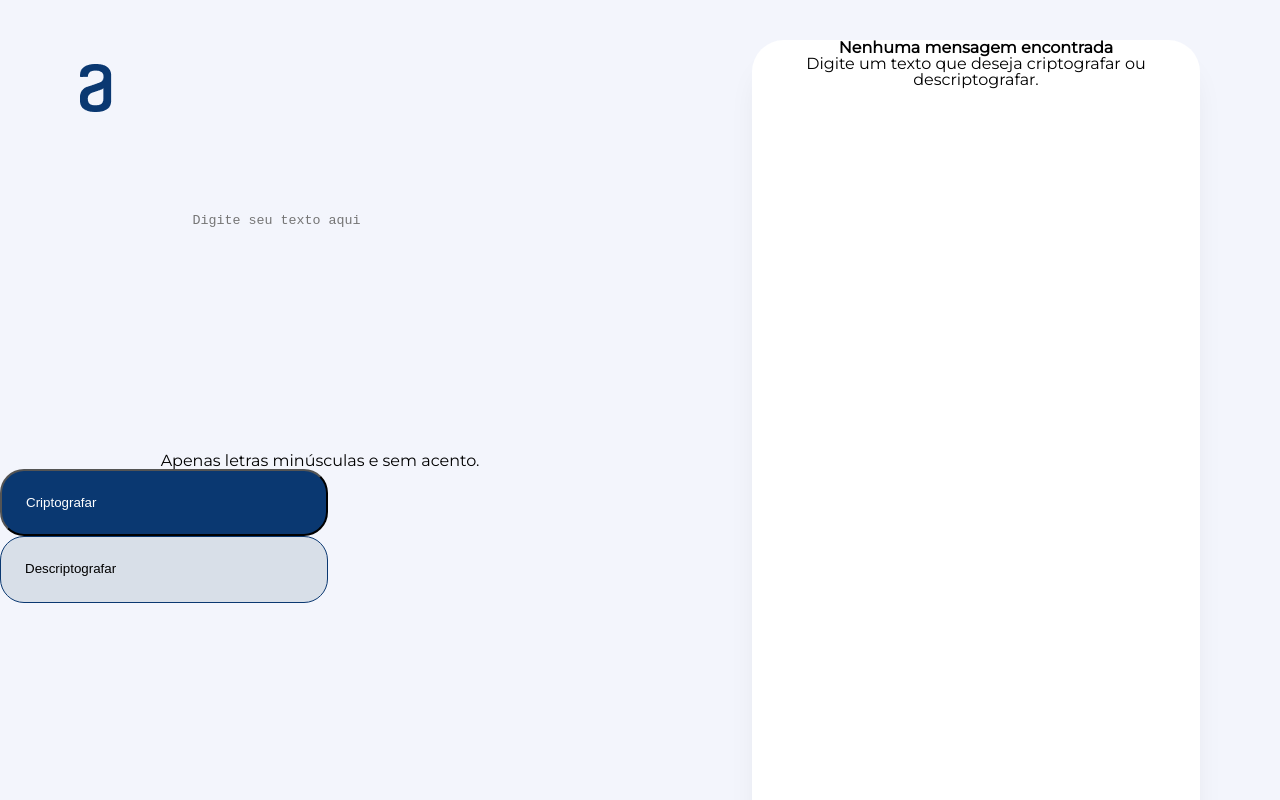
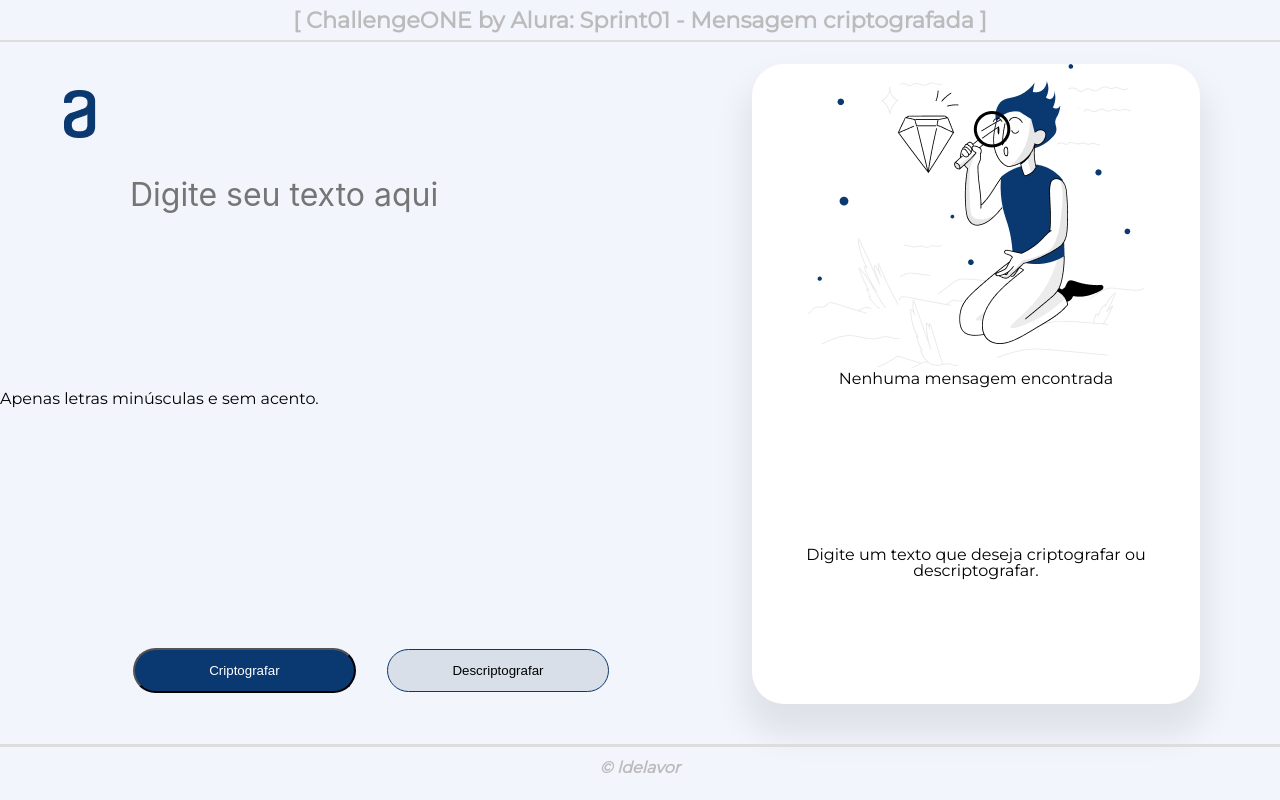
Before and after one commit to ldelavor/ChallengeOne-sprint1, a plain HTML site: page index.html in a window 1280 px wide. Shown: the top 800 px of the page. Drawn offline with Linux system fonts and the light colour scheme.

Commit message:
Avançando no CSS do desafio

```diff
--- a/index.html
+++ b/index.html
@@ -6,27 +6,42 @@
         <link rel="stylesheet" href="reset.css">
         <link rel="stylesheet" href="style.css">
         <link href="https://fonts.googleapis.com/css2?family=Montserrat&display=swap" rel="stylesheet">
+        <script src="https://code.iconify.design/iconify-icon/1.0.0/iconify-icon.min.js"></script>
     </head>
     <body>
+        <header>
             <div class="alura-box">
+                <h1 class="titulo">ChallengeONE by Alura: Sprint01 - Mensagem criptografada</h1>
                 <img class="image-alura" src="images/Vector.png">
             </div>
-        <section class="pergunta">
+        </header>
+        <main>
+            <section class="left-side">
                 <div class="textarea-box">
                     <form>
-                    <textarea class="texto" cols="30" rows="5" required placeholder="Digite seu texto aqui"></textarea>
+                        <textarea class="mensagem" cols="30" rows="5" required placeholder="Digite seu texto aqui"></textarea>
                     </form>
                 </div>
-            <!--<img class="image-man" src="images/High quality products 1 1.png"-->
-            <p>Apenas letras minúsculas e sem acento.</p>
+                <div class="exclamation">
+                    <p><iconify-icon icon="bi:exclamation-circle-fill"></iconify-icon>Apenas letras minúsculas e sem acento.</p>
+                </div>
                 <div class="botoes">
                         <button class="cripto">Criptografar</button>
                         <button class="descripto">Descriptografar</button>
                 </div>
             </section>
-        <section class="resposta">
+            <section class="right-side">
+                <div>
+                    <img class="image-man" src="images/High quality products 1 1.png">
+                </div>
+                <div class="resposta-box">
                     <p class="any">Nenhuma mensagem encontrada</p>
                     <p class="lembrete">Digite um texto que deseja criptografar ou descriptografar.</p>
+                </div>
             </section>
+        </main>
+        <footer class="autor">
+            <p>&copy ldelavor</p>
+        </footer>
     </body>
 </html>
--- a/style.css
+++ b/style.css
@@ -1,65 +1,74 @@
 body {
     font-family: 'Montserrat', sans-serif;
     width: 100%;
-    height: 1024px;
     background: #F3F5FC;
+
+    /* Para preencher apenas a pagina.
+    Sem uma barra de rolagem */
+    height: 100%;
 }
 
-body section{
-   display: inline-block;
-   height: 100%;
-   box-sizing: border-box;
+/*Header styles*/
+.image-alura {
+    position: relative;
+    top: 3em;
+    left: 4em;
 }
 
-.image-alura{
-    position: relative;
-    top: 4em;
-    left: 5em;
+.titulo{
+    font-size: 1.4em;
+    color: #BBBBBB;
+    font-weight: bold;
+    padding: 0.4em 0;
+    text-align: center;
+    border-bottom: 2px solid #DDDDDD;
 }
 
-.alura-box{
-    width: 100%;
-    float: left;
-    top: 4em;
-    left: 5em;
+.titulo::before{
+    content: "[ ";
 }
 
-.pergunta{
-    width: 50%;
-    height: 944px;
-    position:relative;
-    top: 0em;
-    text-align: center;
+.titulo::after{
+    content: " ]";
 }
 
-.resposta{
-    width: 35%;
-    height: 944px;
-    background: #FFFFFF;
-    position:absolute;
-    top: 0;
-    right: 5em;
-    text-align: center;
-    border-radius: 2em;
-    margin: 40px 0;
-    box-shadow: 0px 24px 32px -8px rgba(0, 0, 0, 0.08);
+/*Main styles*/
+.left-side {
+    display: inline-block;
+    width: 30%;
 }
 
-.botoes{
-
+.textarea-box {
+    display: inline-block;
+    margin: 4em 0 0 7em;
+    padding: 1em 1em;
 }
 
-.cripto{
+.mensagem {
+    font-size: 2em;
+    font-family: "Inter";
+    background-color: transparent;
+    border: none;
+    resize: none;
+}
+
+.botoes {
+    position: absolute;
+    bottom: 5em;
+    text-align: center;
+    width: 58%;
+}
+
+.cripto {
     box-sizing: border-box;
 
-    display: flex;
+    display: inline-flex;
     flex-direction: row;
     align-items: flex-start;
-    padding: 24px;
+    padding: 1em;
     gap: 8px;
 
-    width: 328px;
-    height: 67px;
+    width: 30%;
 
     background: #0A3871;
     border-radius: 24px;
@@ -69,20 +78,22 @@ body section{
     flex-grow: 0;
 
     color: white;
-    text-align: center;
+    justify-content: center;
+    margin: 0 2em 2em 0;
 }
 
-.descripto{
+.descripto {
     box-sizing: border-box;
 
-    display: flex;
+    display: inline-flex;
     flex-direction: row;
     align-items: flex-start;
-    padding: 24px;
+    justify-content: center;
+    padding: 1em;
     gap: 8px;
 
-    width: 328px;
-    height: 67px;
+    width: 30%;
+
 
     background: #D8DFE8;
     border: 1px solid #0A3871;
@@ -93,23 +104,43 @@ body section{
     flex-grow: 0;
 }
 
-.textarea-box{
-    margin: 10em 10em;
+.right-side{
+    text-align: right;
+    width: 35%;
+    height: 80%;
+    background: #FFFFFF;
+    position:absolute;
+    top: 2em;
+    right: 5em;
+    text-align: center;
+    border-radius: 2em;
+    margin: 2em 0 1em;
+    box-shadow: 0px 1.5em 2em 0.5em rgba(0, 0, 0, 0.08);
 }
 
-.texto{
-    background-color: transparent;
-    border: none;
-    resize: none;
-}
-
-.any {
-    font-weight: bold;
-    position: relative;
+.image-man {
 
 }
 
 .lembrete{
     position: relative;
-    float: bottom;
+    top: 10em;
 }
+
+.resposta-box {
+
+}
+
+/*Footer styles*/
+.autor{
+    width: 100%;
+    border-top: 3px solid #DDDDDD;
+    vertical-align: bottom;
+    position: absolute;
+    bottom: 1.5em;
+    text-align: center;
+    color: #BBBBBB;
+    font-weight: bold;
+    font-style: italic;
+    padding-top: 0.8em;
+}
```
Lines whose indentation alone changed are shown as unchanged.
